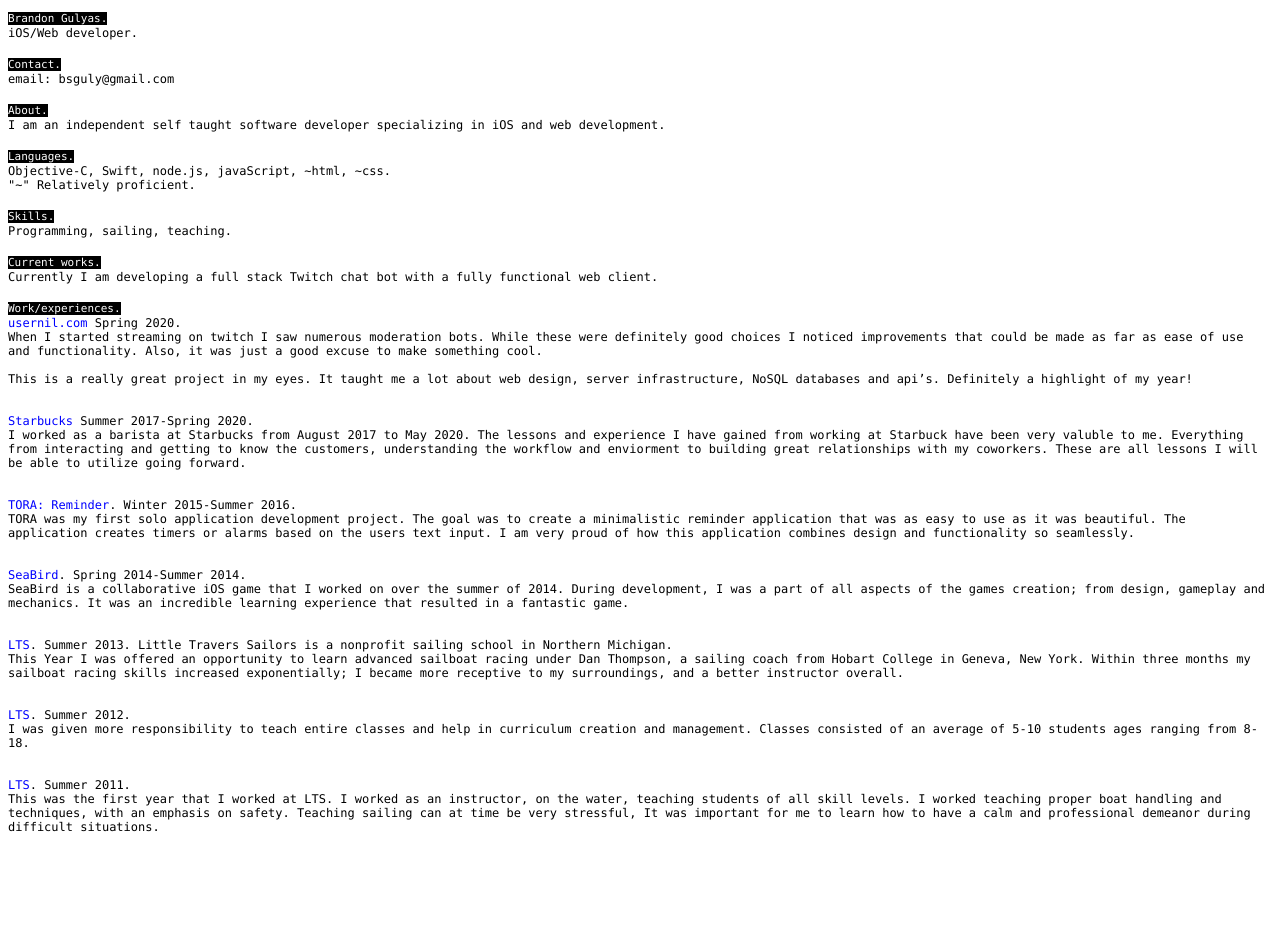
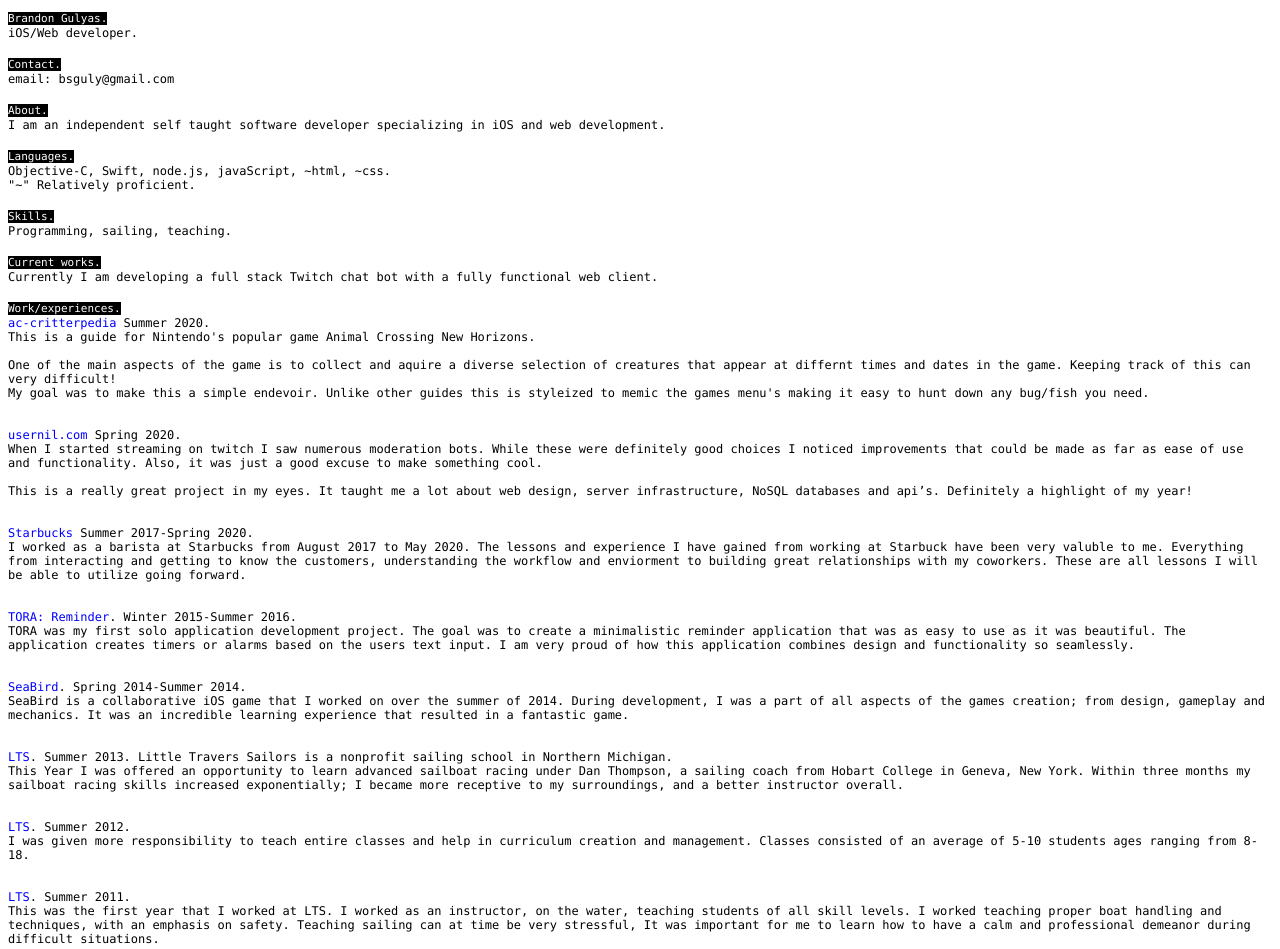
Before and after one commit to BrandonGul/resume, a plain HTML site: page index.html in a window 1280 px wide. Before the commit the page ends 842 px from the top, so only its background shows below. Drawn offline with Linux system fonts and the light colour scheme.

Commit message:
Added ac-critterpedia to resume Removed href from TORA section

```diff
--- a/index.html
+++ b/index.html
@@ -18,6 +18,15 @@
     <p>Currently I am developing a full stack Twitch chat bot with a fully functional web client.<br><br><p class="block">Work/experiences.</p></p>
 
     <p>
+        <a href="https://brandongul.github.io/ac-critterpedia/">ac-critterpedia</a> Summer 2020.<br>
+        This is a guide for Nintendo's popular game Animal Crossing New Horizons.
+        <br><br>
+        One of the main aspects of the game is to collect and aquire a diverse selection of creatures that appear at differnt times and dates in the game. Keeping track of this can very difficult!
+        <br>
+        My goal was to make this a simple endevoir. Unlike other guides this is styleized to memic the games menu's making it easy to hunt down any bug/fish you need.
+
+        <br><br><br>
+
         <a href="https://www.usernil.com/">usernil.com</a> Spring 2020.<br>
         When I started streaming on twitch I saw numerous moderation bots. While these were definitely good choices I noticed improvements that could be made as far as ease of use and functionality. Also, it was just a good excuse to make something cool.
         <br><br>
@@ -26,7 +35,7 @@
         <a href="https://www.starbucks.com/">Starbucks</a> Summer 2017-Spring 2020.<br>
           I worked as a barista at Starbucks from August 2017 to May 2020. The lessons and experience I have gained from working at Starbuck have been very valuble to me. Everything from interacting and getting to know the customers, understanding the workflow and enviorment to building great relationships with my coworkers. These are all lessons I will be able to utilize going forward.<br><br><br>
 
-        <a href="">TORA: Reminder</a>. Winter 2015-Summer 2016.<br>
+        <a>TORA: Reminder</a>. Winter 2015-Summer 2016.<br>
           TORA was my first solo application development project. The goal was to create a minimalistic reminder application that was as easy to use as it was beautiful. The application creates timers or alarms based on the users text input. I am very proud of how this application combines design and functionality so seamlessly.<br><br><br>
 
         <a>SeaBird</a>. Spring 2014-Summer 2014.<br>
```
